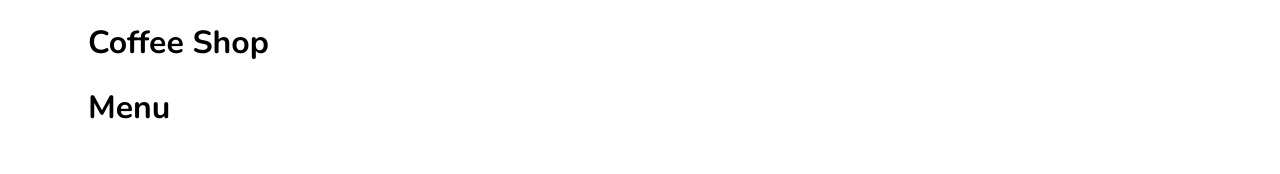
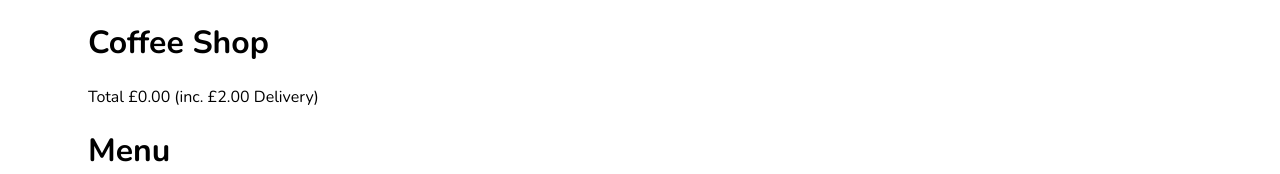
Before and after one commit to tomearly/cup-of-joe-v2, a React (Vite) app in the folder attempt-1/: page / in a window 1280 px wide. Shown: the top 174 px of the page. Built offline with nearby package versions, Linux system fonts and the light colour scheme.

Commit message:
Added checkout items in Checkout component. Added a delivery fee only when items in the checkout. Need to add unique keys for checkout items

```diff
--- a/attempt-1/src/App.tsx
+++ b/attempt-1/src/App.tsx
@@ -1,26 +1,23 @@
 import { useState } from "react";
-import type { Drink } from "./types/Drink"
+import Menu from "./components/Menu"
 import Checkout from "./components/Checkout"
-import Menu from "./components/Menu"
+import { type Drink } from "./types/Drink"
 
 import './App.css'
 
 function App() {
 
-  const [checkout, setCheckout] = useState<Drink[]>();
+  const [items, setCheckoutItems] = useState<Drink[]>([])
 
   const addToCheckout = (drink: Drink) => {
-    console.log('Adding drink ', drink);
+    setCheckoutItems([...items, drink])
   }
 
   return (
-
-
-
     <>
       <div className="App">
         <h1>Coffee Shop</h1>
-        {/* <Checkout checkout={checkout} setCheckout={setCheckout}/> */}
+        <Checkout items={items} />
         <Menu addToCheckout={addToCheckout} />
       </div>
     </>
--- a/attempt-1/src/components/Checkout.tsx
+++ b/attempt-1/src/components/Checkout.tsx
@@ -2,18 +2,23 @@ import type { Drink } from "../types/Drink"
 
 type CheckoutProps = {
     items: Drink[];
-    setItems: () => void;
-    totalCost: number;
 }
 
-function Checkout({items, setItems, totalCost }: CheckoutProps) {
+function Checkout({items}: CheckoutProps) {
+
+    const DELIVERY_FEE = items.length > 0 ? 2 : 0;
+    const totalCost = items.reduce((sum, item) => sum + item.price, DELIVERY_FEE);
+
     return (
         <>
             <div>
-                Checkout {totalCost}
                 <ul>
 
+                    {items.map(item => (
+                        <li key={item.id}>{item.name}</li>
+                    ))}
                 </ul>
+                Total £{totalCost.toFixed(2)} (inc. £2.00 Delivery)
             </div>
         </>
     )
--- a/attempt-1/src/components/Menu.tsx
+++ b/attempt-1/src/components/Menu.tsx
@@ -1,8 +1,9 @@
 import drinks from '../data/drinks.json';
 import DrinkCard from './DrinkCard';
+import { type Drink } from '../types/Drink'
 
 type MenuProps = {
-    addToCheckout: () => void
+    addToCheckout: (drink: Drink) => void
 }
 
 function Menu({ addToCheckout }: MenuProps) {
@@ -12,7 +13,7 @@ function Menu({ addToCheckout }: MenuProps) {
 
             <ul className="drinks-menu">
                 { drinks.map((drink) => (
-                   <DrinkCard drink={drink} key={drink.id} addToCheckout={addToCheckout} />
+                   <DrinkCard drink={drink} key={drink.id} addToCheckout={() => addToCheckout(drink)} />
                 )) }
             </ul>
         </>
--- a/attempt-1/src/types/Checkout.ts
+++ b/attempt-1/src/types/Checkout.ts
@@ -1,6 +1,6 @@
 import { type Drink } from "./Drink";
 
 export type Checkout = {
-        items: Drink[],
-        totalCost: number,
+    items: Drink[],
+    totalCost: number,
 }
```
